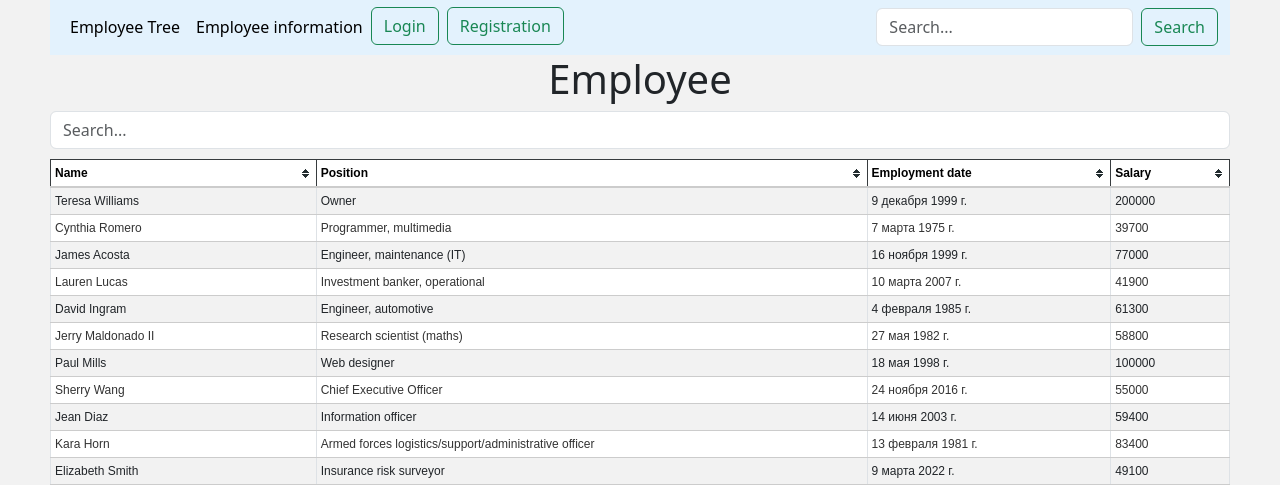
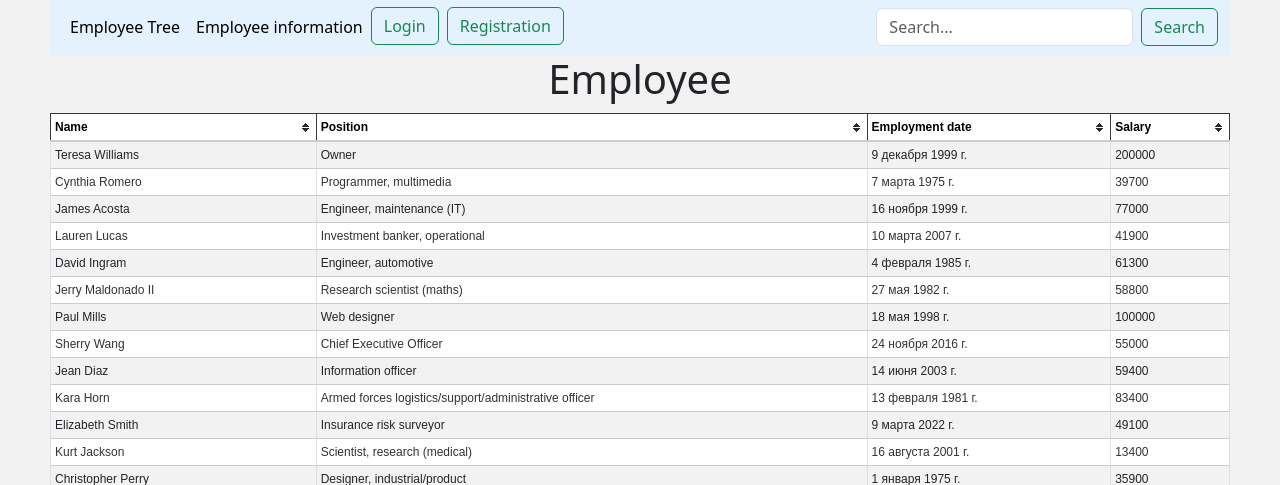
Before and after one commit to sergey-karavanets/test_project, a Django app: page /employee/ in a window 1280 px wide. Shown: the part 51-536 px from the top of the page. Run offline with Django 4.2, Linux system fonts and the light colour scheme; data comes from the database, SQL or seed files in the repository; some libraries are stand-ins or nearby versions.

Commit message:
delete form with search from index.html

```diff
--- a/abz_agency/database/templates/database/index.html
+++ b/abz_agency/database/templates/database/index.html
@@ -2,9 +2,9 @@
 
 {% block content %}
 <h1>{{ title }}</h1>
-<form action="{% url 'search' %}" method="get">
-    <input name="q" type="text" placeholder="Search..." class="form-control">
-</form>
+<!--<form action="{% url 'search' %}" method="get">-->
+<!--    <input name="q" type="text" placeholder="Search..." class="form-control">-->
+<!--</form>-->
 <table class="table table-striped table-bordered" id="myTable">
     <thead>
     <tr class="table-dark">
```
